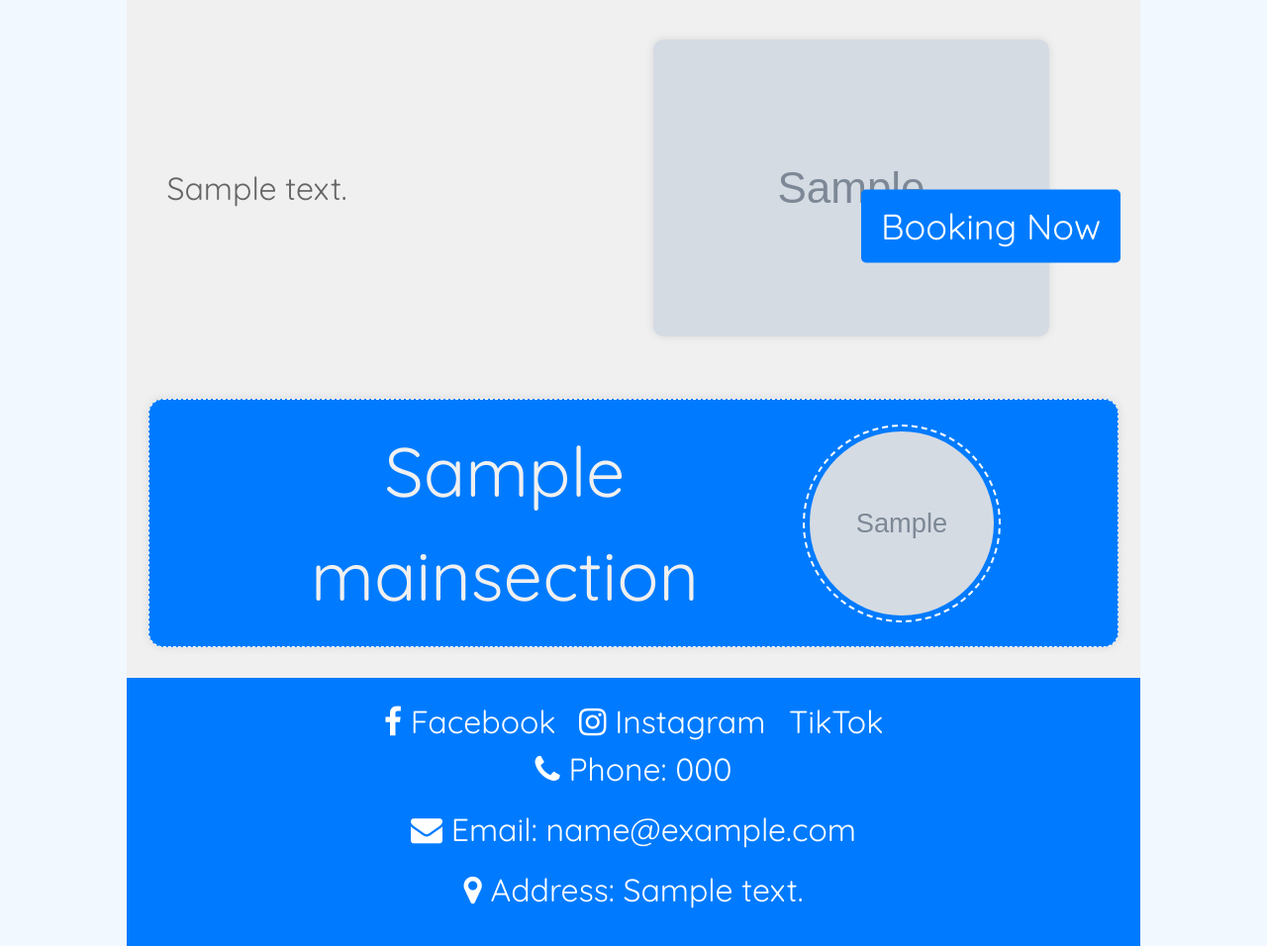
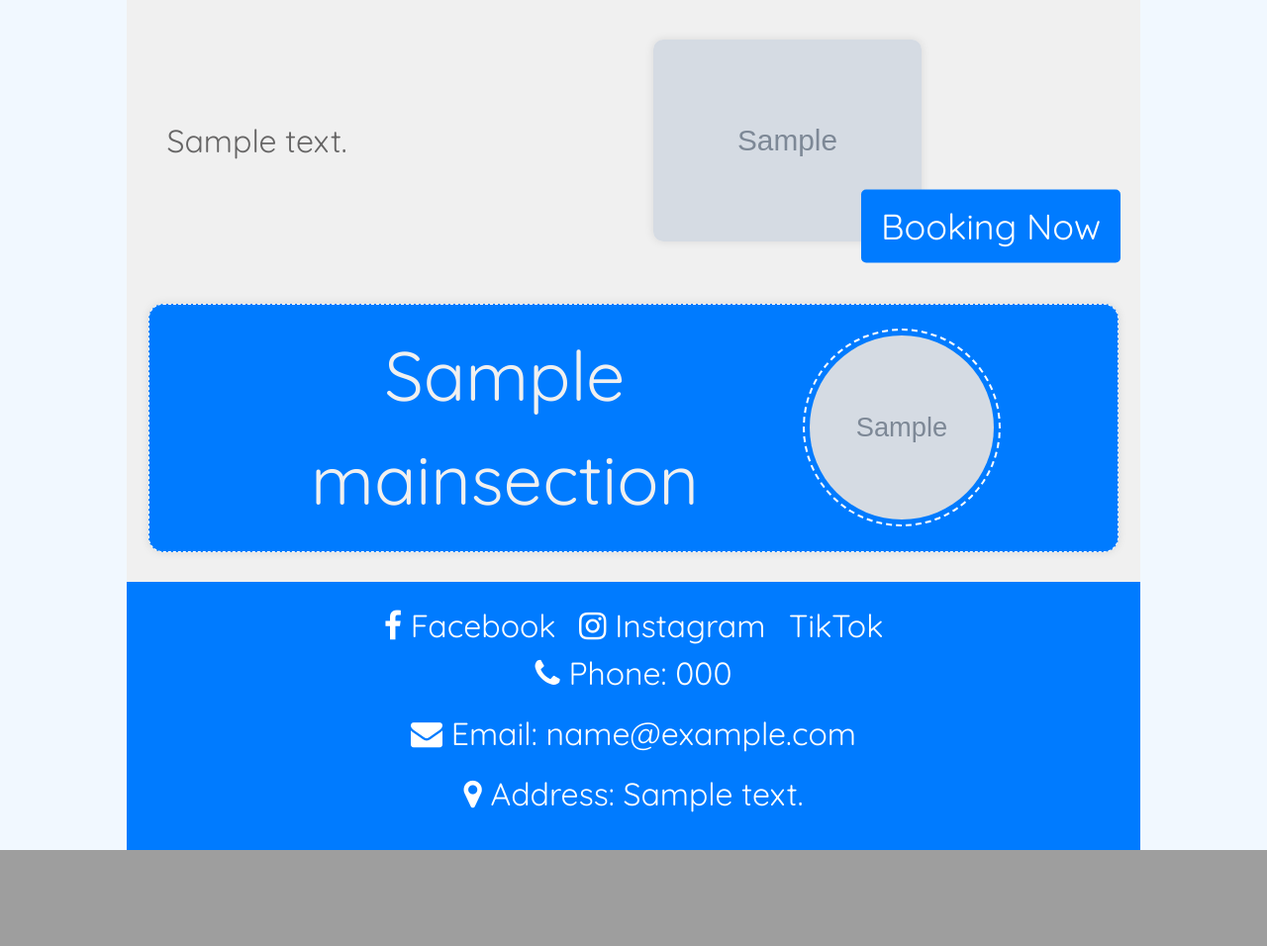
Before and after one commit to thanethereal/labvn, a Flask app: page /home_page in a window 1280 px wide. Shown: the part 500-1456 px from the top of the page at 99% size. After the commit the page ends 1359 px from the top, so only its background shows below. Run offline with Flask 3, Linux system fonts and the light colour scheme; tables that the repository leaves empty hold one stand-in row (values such as "Sample post"); grey boxes marked "Sample" are stand-in pictures; some libraries are stand-ins or nearby versions.

Commit message:
push code

```diff
--- a/web/templates/home_page.html
+++ b/web/templates/home_page.html
@@ -26,7 +26,14 @@
             <div class="swiper-pagination"></div>
         </div>
     </div>
-
+    <style>
+        /* Media query for screens smaller than a certain size (e.g., laptops with smaller resolutions) */
+            @media screen and (max-width: 1366px) {
+                .description-image img {
+                    max-width: 60%; /* Reduce the image size for smaller laptop screens */
+                }
+            }
+    </style>
     {% for item in descriptions %}
     <section class="description-section">
         <div class="description-content">
```
